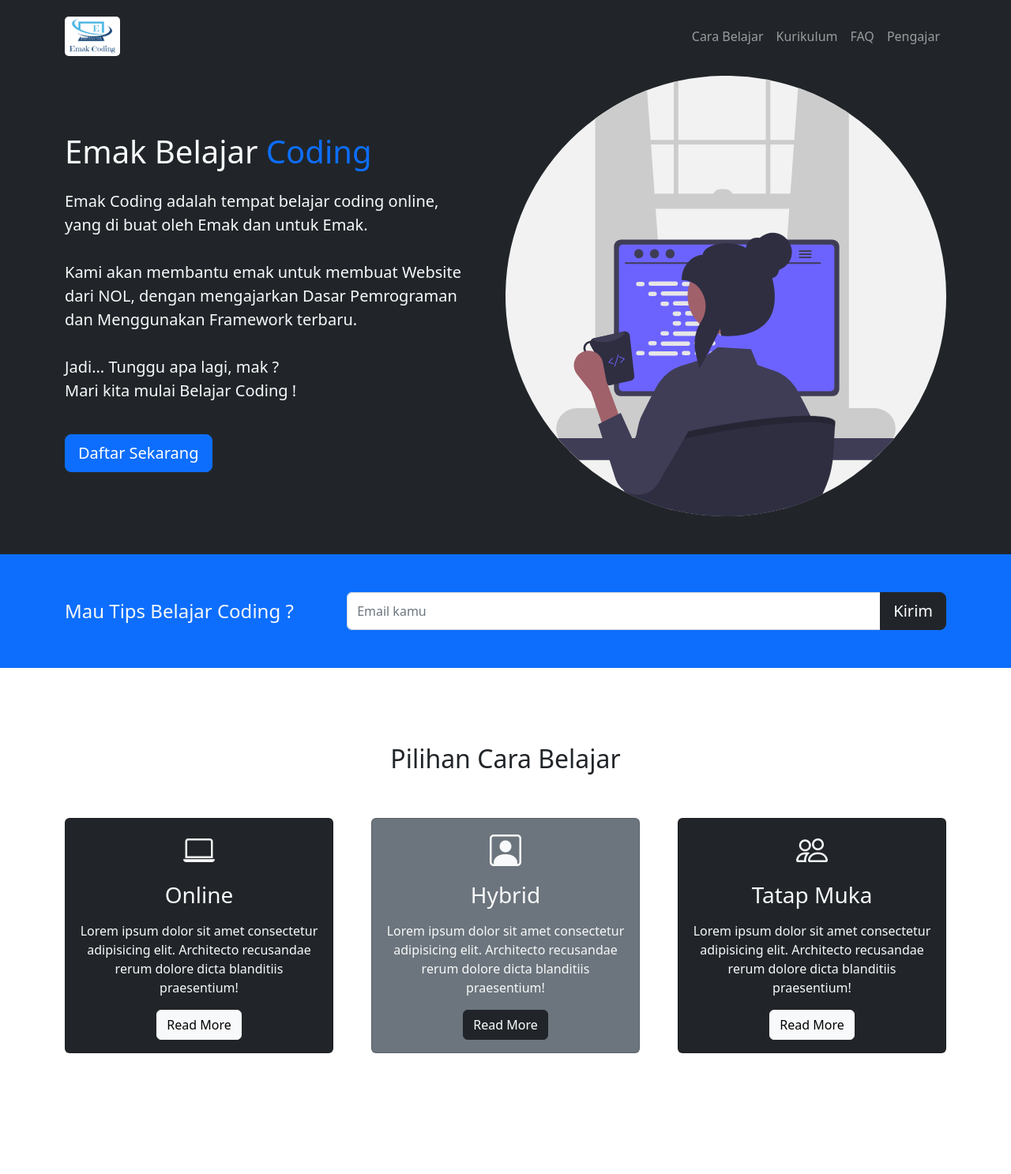
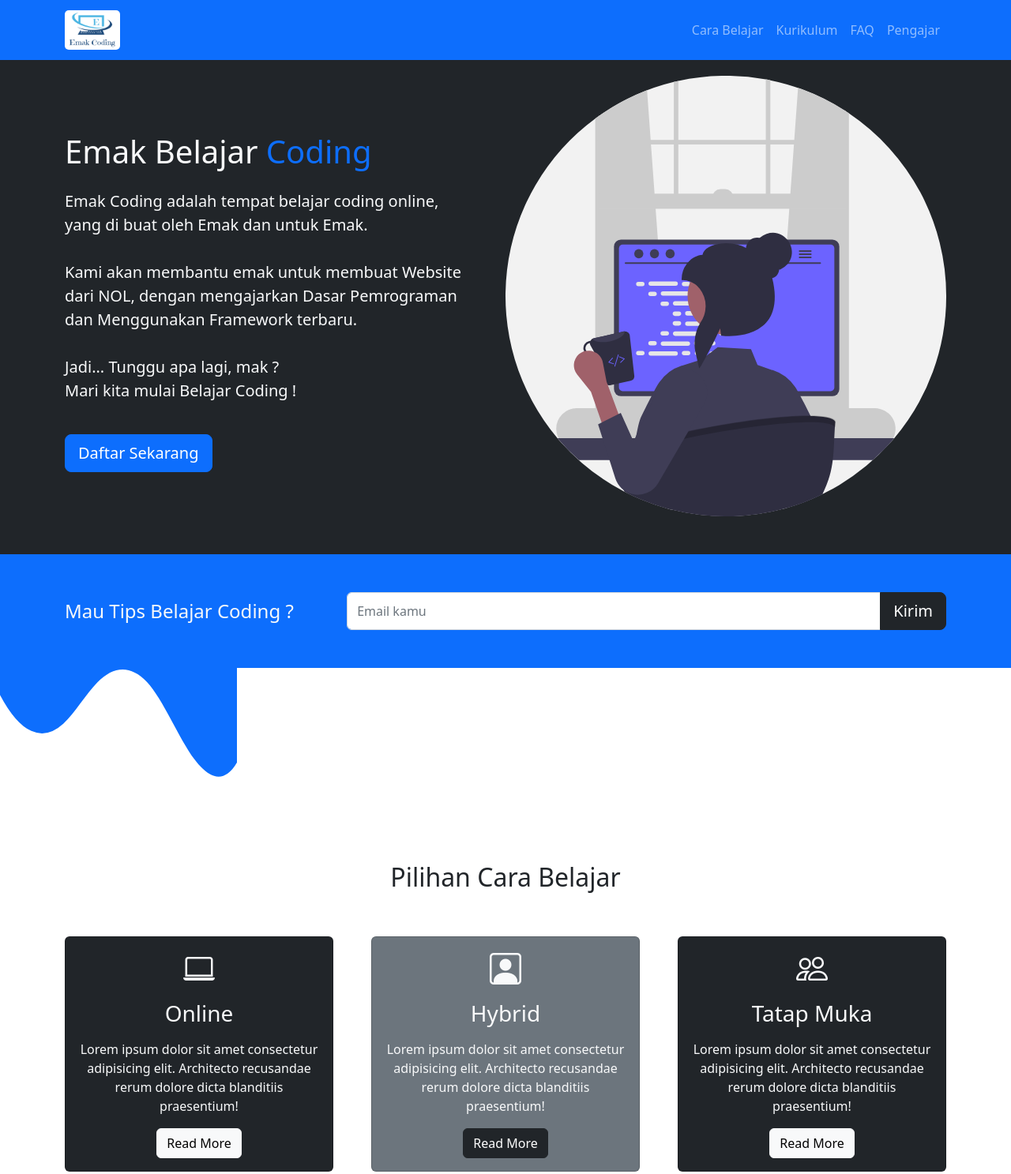
Before and after one commit to Ariesan/emak-coding, a plain HTML site: page index.html in a window 1280 px wide. Shown: the top 1487 px of the page at 79% size. Drawn offline with nearby package versions, Linux system fonts and the light colour scheme.

Commit message:
adding curve

```diff
--- a/index.html
+++ b/index.html
@@ -22,7 +22,7 @@
 </head>
 <body>
     <!-- Navbar -->
-    <nav class="navbar navbar-expand-sm bg-dark navbar-dark pt-3 fixed-top">
+    <nav class="navbar navbar-expand-sm bg-primary navbar-dark py-2 fixed-top">
       <div class="container">
 
         <a href="#" class="navbar-brand"> <img src="img/emak-coding-logo.png" alt="" style="width: 70px; height: 50px; border-radius: 5px ;"></a>
@@ -57,6 +57,7 @@
       </div>
     </nav>
 
+
     <!-- Hero Banner -->
     <section class="bg-dark text-light p-5 mt-5 text-center text-sm-start">
         <div class="container">
@@ -80,9 +81,6 @@
                 <button class="btn btn-primary btn-lg" data-bs-toggle="modal" data-bs-target="#daftar">
                   Daftar Sekarang
                 </button>
-
-
-
             </div>
             <img
                 class="img-fluid w-50 d-none d-sm-block ms-5"
@@ -95,6 +93,7 @@
 
     <!-- News Letter -->
     <section class="bg-primary text-light p-5">
+
         <div class="container">
             <div class="d-md-flex justify-content-between align-items-center">
                 <h4 class="mb-3 mb-md-0 me-5">Mau Tips Belajar Coding ?</h3>
@@ -117,6 +116,8 @@
             </div>
         </div>
     </section>
+    <img src="/img/blue-curve-bottom.svg" alt="">
+
 
     <!-- Feature -->
 
@@ -218,6 +219,7 @@
         </div>
       </div>
     </section>
+
 
     <!-- FAQ -->
     <section id="faq" class="p-5">
@@ -373,6 +375,8 @@
       </div>
     </section>
 
+    <img src="/img/blue-triangle.svg" alt="">
+
     <!-- Contact & Map -->
     <section class="p-5">
       <div class="container">
```
Also changed, not shown: img/blue-curve-bottom.svg (added), img/blue-triangle.svg (added).
